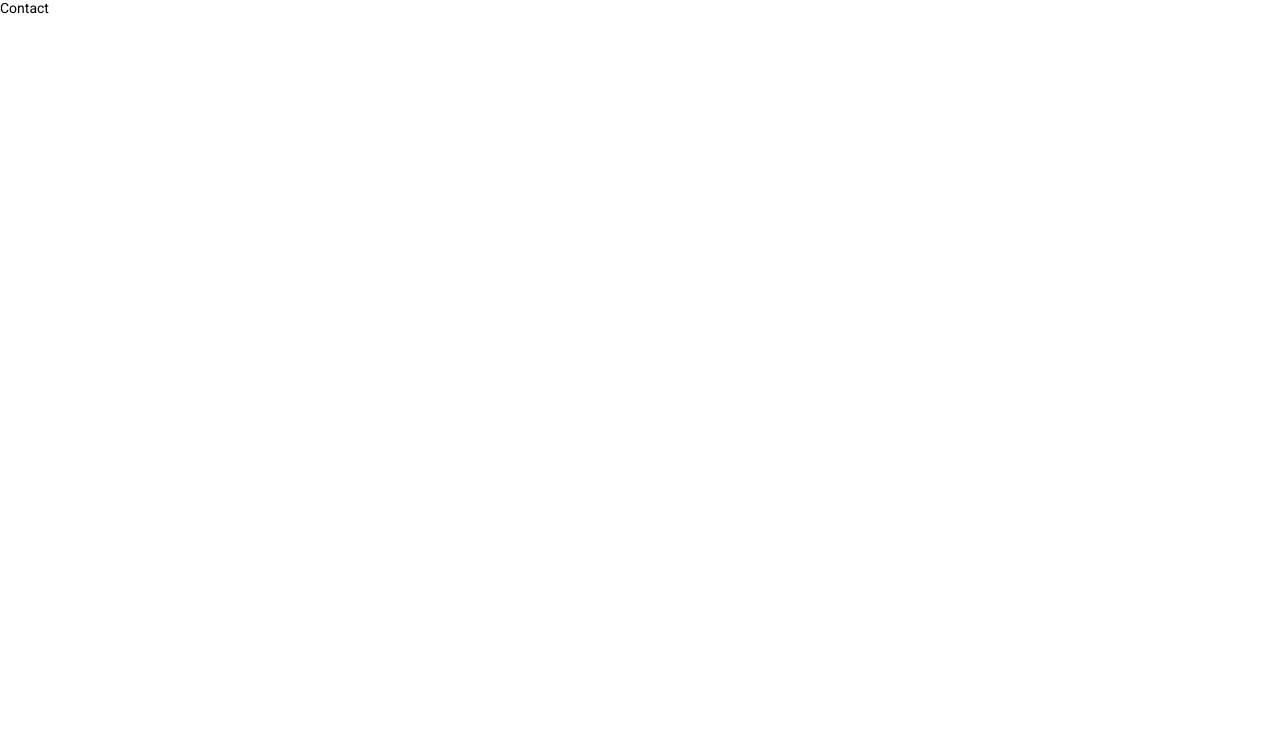
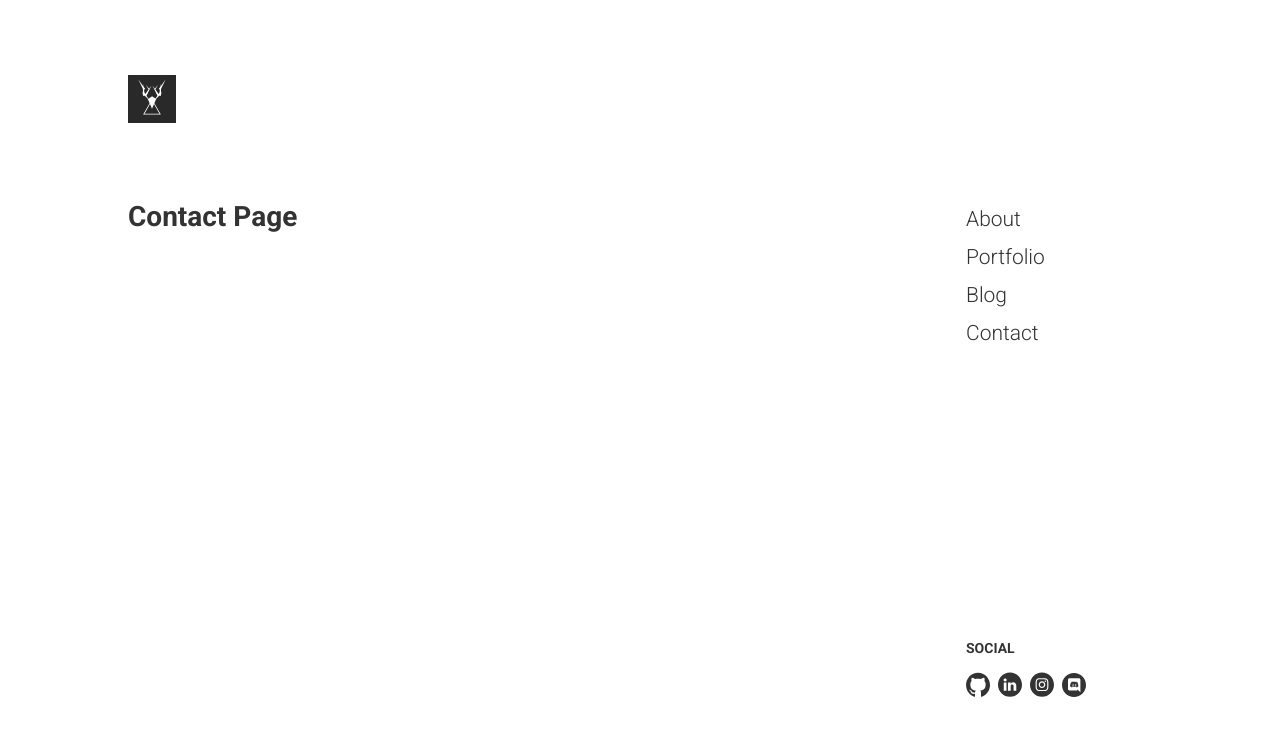
Before and after one commit to plexideas/my-portfolio, a Gatsby site: page /contact in a window 1280 px wide. Built offline with nearby package versions, Linux system fonts and the light colour scheme; Gatsby itself is replaced by a stand-in of ours.

Commit message:
Added Social component and some fixes

```diff
--- a/gatsby-browser.js
+++ b/gatsby-browser.js
@@ -19,6 +19,9 @@ const GlobalStyles = createGlobalStyle`
     color: ${(props) => props.theme.colors.dark};
     text-decoration: none;
   }
+  h1, h2, h3, h4, h5, h6 {
+    color: ${(props) => props.theme.colors.dark};
+  }
 `;
 
 export const wrapRootElement = ({ element }) => (
--- a/gatsby-config.js
+++ b/gatsby-config.js
@@ -16,6 +16,24 @@ module.exports = {
       },
       {
         name: 'contact',
+        link: '/contact',
+      },
+    ],
+    socialLinks: [
+      {
+        name: 'github',
+        link: '/',
+      },
+      {
+        name: 'linkedin',
+        link: '/portfolio',
+      },
+      {
+        name: 'instagram',
+        link: '/blog',
+      },
+      {
+        name: 'discord',
         link: '/contact',
       },
     ],
--- /dev/null
+++ b/src/components/Social.js
@@ -0,0 +1,52 @@
+import { graphql, Link, useStaticQuery } from 'gatsby';
+import React from 'react';
+import { SocialIcon, SocialWrapper } from './styled';
+
+export const Social = () => {
+  const data = useStaticQuery(graphql`
+    query {
+      site {
+        siteMetadata {
+          socialLinks {
+            name
+            link
+          }
+        }
+      }
+      allFile(filter: {relativeDirectory: {eq: "images/social"}}) {
+        edges {
+          node {
+            name
+            publicURL
+          }
+        }
+      }
+    }
+  `);
+
+  const { socialLinks } = data.site.siteMetadata;
+  const icons = data.allFile.edges;
+
+  console.log(icons);
+
+  const socialIcons = socialLinks.map((socialLink) => {
+    const { node } = icons.find((icon) => icon.node.name === socialLink.name);
+    return (
+      <Link to={socialLink.link} key={socialLink.name}>
+        <SocialIcon
+          src={node.publicURL}
+          alt={socialLink.name}
+        />
+      </Link>
+    );
+  });
+
+  return (
+    <SocialWrapper>
+      <h4>SOCIAL</h4>
+      <div>
+        { socialIcons }
+      </div>
+    </SocialWrapper>
+  );
+};
--- a/src/components/index.js
+++ b/src/components/index.js
@@ -2,3 +2,4 @@ export * from './Container';
 export * from './Header';
 export * from './Navbar';
 export * from './Sidebar';
+export * from './Social';
--- a/src/components/styled/ButtonElements.js
+++ b/src/components/styled/ButtonElements.js
@@ -4,7 +4,9 @@ import styled from 'styled-components';
 export const ButtonWrapper = styled(Link)`
   width: fit-content;
   padding: .5rem 1rem;
-
+  font-size: 1.5rem;
+  font-weight: 300;
+  text-transform: capitalize;
   :hover {
     background-color: ${(props) => props.theme.colors.dark};
     color: ${(props) => props.theme.colors.main};
--- /dev/null
+++ b/src/components/styled/SocialElements.js
@@ -0,0 +1,16 @@
+import styled from 'styled-components';
+
+export const SocialWrapper = styled.div`
+  position: inherit;
+  bottom: 100px;
+  padding: 0 1rem;
+  height: 60px;
+  display: flex;
+  flex-direction: column;
+  justify-content: space-between;
+`;
+
+export const SocialIcon = styled.img`
+  width: 32px;
+  padding-right: 8px;
+`;
--- a/src/components/styled/index.js
+++ b/src/components/styled/index.js
@@ -3,3 +3,4 @@ export * from './ContainerElements';
 export * from './HeaderElements';
 export * from './NavbarElements';
 export * from './SidebarElements';
+export * from './SocialElements';
--- a/src/pages/about.js
+++ /dev/null
@@ -1,5 +0,0 @@
-import React from 'react';
-
-const AboutPage = () => <div>About</div>;
-
-export default AboutPage;
--- a/src/pages/contact.js
+++ b/src/pages/contact.js
@@ -1,5 +1,17 @@
 import React from 'react';
+import {
+  Container, Header, Navbar, Sidebar, Social,
+} from '../components';
 
-const ContactPage = () => <div>Contact</div>;
+const ContactPage = () => (
+  <Container>
+    <Header />
+    <Sidebar>
+      <Navbar />
+      <Social />
+    </Sidebar>
+    <h1>Contact Page</h1>
+  </Container>
+);
 
 export default ContactPage;
--- a/src/pages/index.js
+++ b/src/pages/index.js
@@ -1,6 +1,6 @@
 import React from 'react';
 import {
-  Container, Header, Navbar, Sidebar,
+  Container, Header, Navbar, Sidebar, Social,
 } from '../components';
 
 const IndexPage = () => (
@@ -8,6 +8,7 @@ const IndexPage = () => (
     <Header />
     <Sidebar>
       <Navbar />
+      <Social />
     </Sidebar>
     <h1>Hello, World</h1>
   </Container>
```
Also changed, not shown: src/pages/portfolio.js (+13 -1 lines), src/templates/allPosts.js (+13 -1 lines), src/content/images/social/discord.svg (added), src/content/images/social/github.svg (added), src/content/images/social/instagram.svg (added), src/content/images/social/linkedin.svg (added).
